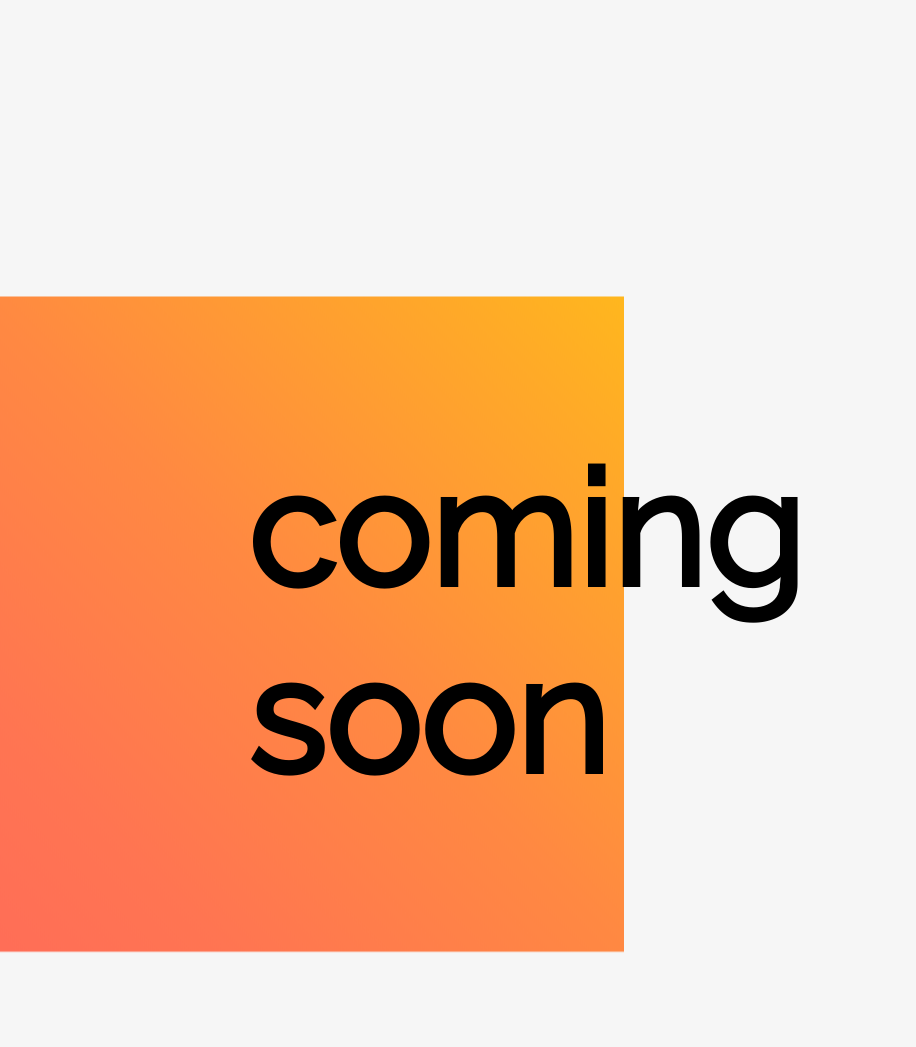
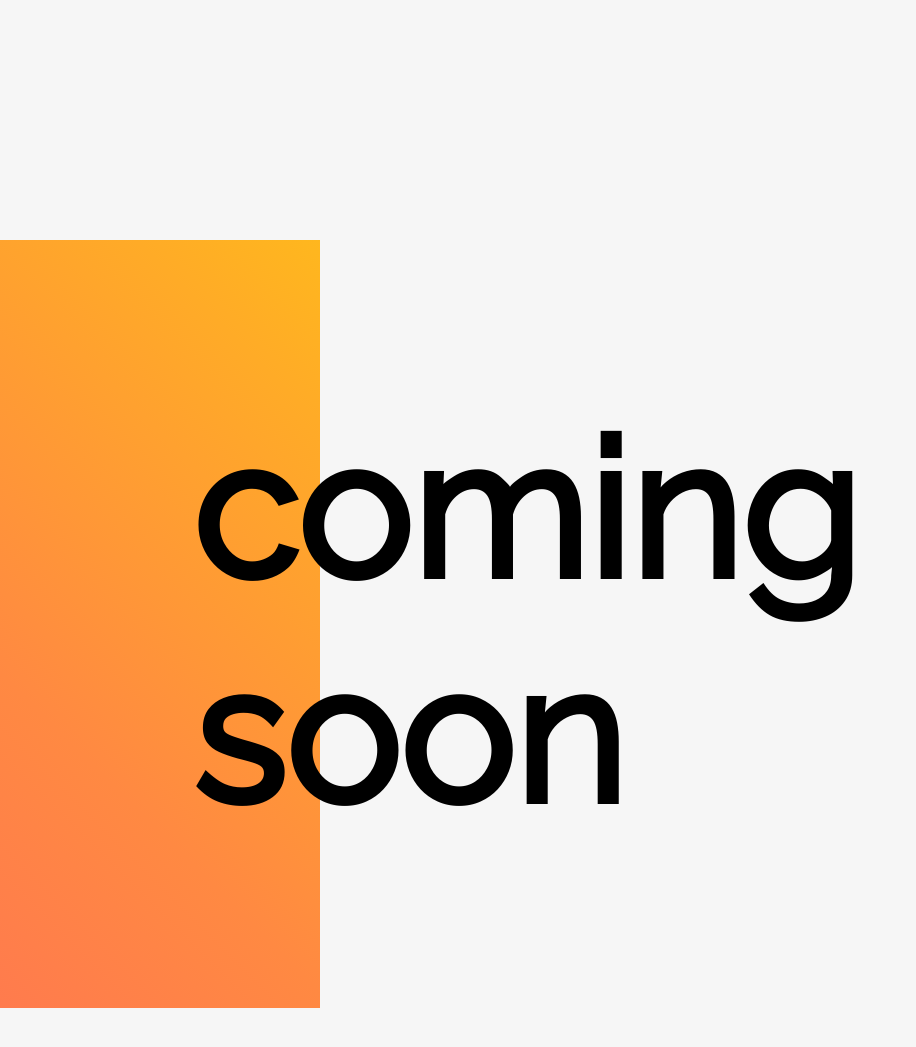
Before and after one commit to aselhid/aselhid.github.io, a PHP site: page / in a window 1280 px wide. Shown: the part 676-1723 px from the top of the page, without its empty margins (0-916 px from the left). Run offline with PHP 8.4, Linux system fonts and the light colour scheme.

Commit message:
changed perspective attribute and affected items

```diff
--- a/assets/css/style.css
+++ b/assets/css/style.css
@@ -11,7 +11,7 @@ img {
 }
 
 .parallax {
-	perspective: 2px;
+	perspective: 3px;
 	height: 100vh;
 	overflow-x: hidden;
 	overflow-y: auto;
@@ -40,17 +40,29 @@ img {
 	transform: translateZ(0);
 }
 
-.parallax__layer--back {
-	transform: translateZ(-2px) scale(2.05);
+.parallax__layer--middle {
+	transform: translateZ(-1px) scale(0.6);
 }
 
-.parallax__layer--middle {
-	transform: translateZ(-1px) scale(1.5);
+.parallax__layer--back {
+	transform: translateZ(-2px) scale(1);
+}
+
+.parallax__layer--deep {
+	transform: translateZ(-3px) scale(1.3);
+}
+
+.parallax__layer--deeper {
+	transform: translateZ(-4px) scale(2.6);
+}
+
+.parallax__layer--deepest {
+	transform: translateZ(-5px) scale(2);
 }
 
 .section__one--text {
 	font-family: 'Raleway', serif;
-	font-size: 5rem;
+	font-size: 6rem;
 	position: absolute;
 	top: 50%;
 	left: 41%;
@@ -65,26 +77,25 @@ img {
 	position: absolute;
 	top: 50%;
 	left: 0;
-	transform: translateY(-50%);
-	width: 40rem;
+	transform: translate(-125%,-50%);
+	width: 80rem;
 }
 
 .section__two {
-	transform: translateY(50%);
+	transform: translateY(60%);
 }
 
 .section__two--rect {
 	position: absolute;
 	top: 50%;
-	left: 50%;
-	transform: translate(-50%,-50%);
-	width: 40rem;
-	font-weight: 700;
+	left: 0;
+	transform: translate(-64%,-50%);
+	width: 80rem;
 }
 
-#countdown {
+.countdown-container {
 	font-family: 'Montserrat', serif;
-	font-size: 4rem;
+	font-size: 6rem;
 	font-weight: 700;
 	position: absolute;
 	top: 50%;
--- a/index.html
+++ b/index.html
@@ -19,7 +19,7 @@
 				</div>
 			</div>
 			<div class="parallax__group section__two">
-				<div class="parallax__layer parallax__layer--middle">
+				<div class="parallax__layer parallax__layer--deep">
 					<img class="section__two--rect" src="./assets/images/biru.svg">
 				</div>
 				<div class="parallax__layer parallax__layer--base">
@@ -31,13 +31,19 @@
 				</div>
 			</div>
 			<div class="parallax__group section__three">
-				<div class="parallax__layer parallax__layer--back">
+				<div class="parallax__layer--middle">
 					<h1 class="section_three--text ik">ik</h1>
+				</div>
+				<div class="parallax__layer--back">
 					<h1 class="section_three--text ing">ing</h1>
 				</div>
-				<div class="parallax__layer parallax__layer--middle">
+				<div class="parallax__layer--deep">
 					<h1 class="section_three--text gath">gath</h1>
+				</div>
+				<div class="parallax__layer--deeper">
 					<h1 class="section_three--text er">er</h1>
+				</div>
+				<div class="parallax__layer--deepest">
 					<h1 class="section_three--text plus">+</h1>
 				</div>
 			</div>
@@ -74,7 +80,7 @@
 			    minutesSpan.innerHTML = (t.minutes + t.hours * 60) + ((t.minutes > 1)? " minutes" : " minute");
 			    secondsSpan.innerHTML = t.seconds;
 
-				if(t.total<=0){
+				if(t.total <= 0){
 				  clearInterval(timeinterval);
 				}
 			}
```
Also changed, not shown: other parts of assets/css/style.css (+11 -10 lines).
